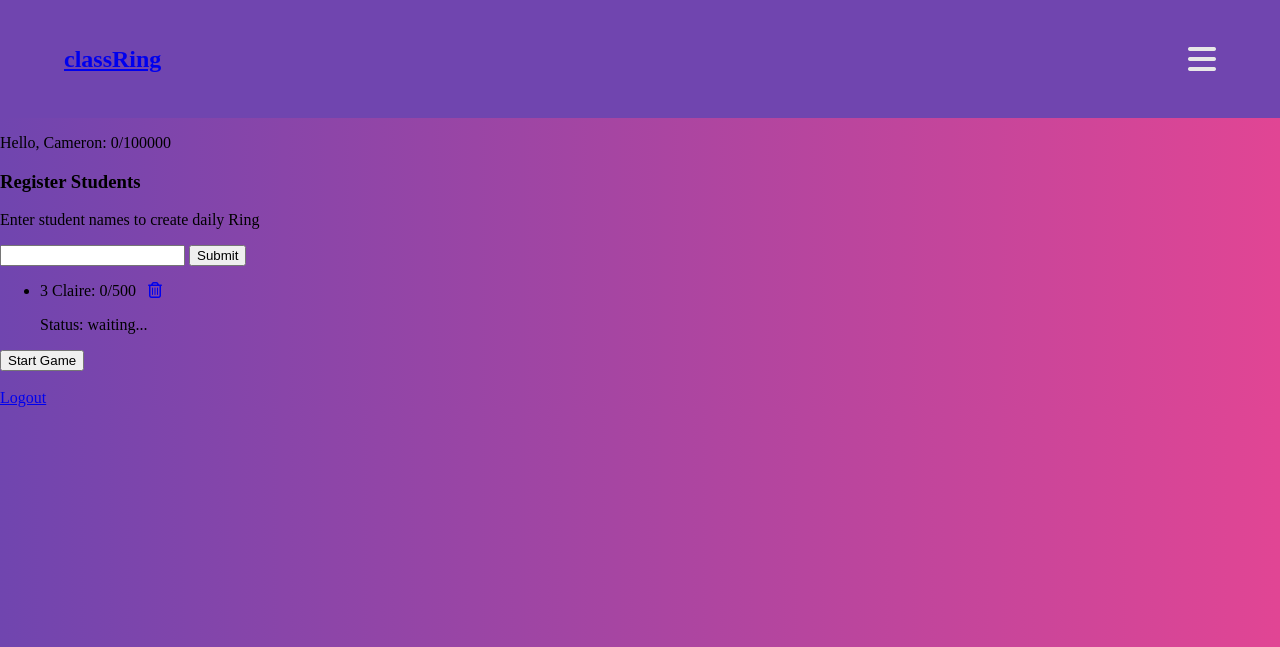
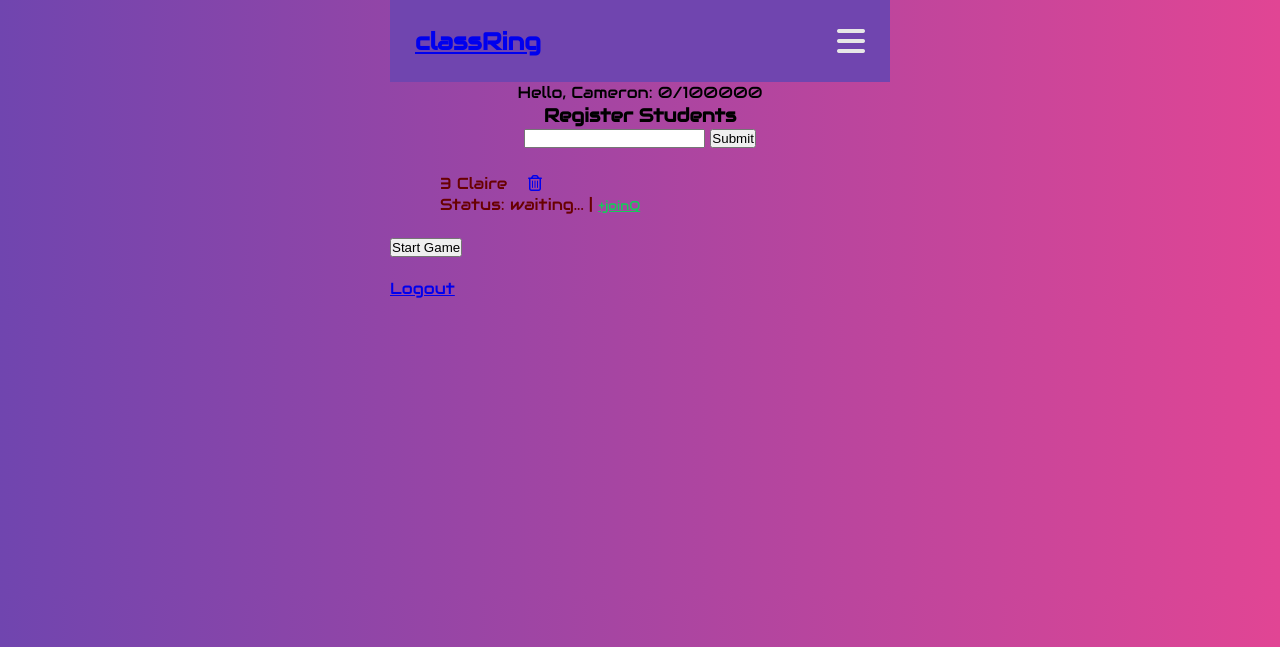
Before and after one commit to lob0scuro/classRing, a Flask app: page /dash in a window 1280 px wide. Shown: the top 647 px of the page. Run offline with Flask 3, Linux system fonts and the light colour scheme; a user stored in the database is signed in; data comes from the database, SQL or seed files in the repository; both versions use the stored data as it was after the commit; some libraries are stand-ins or nearby versions.

Commit message:
still working on dashboard and creating view for updating values in db

```diff
--- a/classRing/main.py
+++ b/classRing/main.py
@@ -61,9 +61,23 @@ def dash():
 @mainBP.route("/platform", methods=('GET', 'POST'))
 @login_required
 def platform():
-    students = Student.query.filter_by(is_active=True).all()
+    students = Student.query.filter(Student.is_active==True, Student.admin_id==current_user.id).all()
     return render_template('platform.html', students=students)
 
+
+#CURRENT TASK
+@mainBP.route('update/<int:sid>/<val>', methods=('GET', 'POST'))
+@login_required
+def update(sid, val):
+    student = Student.query.get(sid)
+    if str(val.lower()) == 'add':
+        student.ring.current_value += 1
+        db.session.commit()
+    elif str(val.lower()) == 'sub':
+        student.ring.current_value = -1
+    else:
+        flash("incorrent url param")
+    return redirect(url_for('.platform'))
 
 
 @mainBP.route("/activate/<int:sid>", methods=('POST', 'GET'))
--- a/classRing/static/style.css
+++ b/classRing/static/style.css
@@ -18,12 +18,17 @@
 
 * {
   box-sizing: border-box;
+  margin: 0;
+  padding: 0;
 }
 
 body {
-  margin: 0;
+  margin: 0 auto;
   padding: 0;
   background-image: linear-gradient(90deg, var(--bgDark), var(--bgLight));
+  font-family: var(--font);
+  min-width: 380px;
+  max-width: 500px;
 }
 
 nav {
@@ -32,11 +37,44 @@ nav {
   display: flex;
   align-items: center;
   justify-content: space-between;
-  padding: 2% 5%;
+  padding: 5%;
 }
 
 nav i {
   font-size: 2rem;
+}
+
+/*UTILS*/
+.go {
+  color: #15cb5b;
+}
+.stop {
+  color: #680000;
+}
+
+.text-small {
+  font-size: 0.8rem;
+}
+
+.btn {
+  color: var(--pure);
+  font-size: 0.8rem;
+  font-weight: 600;
+  border: 1px solid var(--pure);
+  border-radius: 50%;
+  background-color: var(--textDark);
+  padding: 5px;
+  text-decoration: none;
+}
+
+.btn-go {
+  background-color: #15cb5b;
+}
+.btn-stop {
+  background-color: #680000;
+}
+.del-button {
+  padding: 2px 4px;
 }
 
 /* index.html form styles */
@@ -50,3 +88,84 @@ form#studentRegistration {
   background-color: var(--bgLight);
   padding: 15% 5%;
 }
+
+/*dash.html*/
+.greeting-block {
+  text-align: center;
+}
+
+form#register-student-form {
+  text-align: center;
+  margin-bottom: 25px;
+}
+
+ul#student-queue {
+  text-align: center;
+  width: 80%;
+  margin: 0 auto;
+  list-style: none;
+}
+
+ul#student-queue li {
+  text-align: start;
+  width: 100%;
+}
+
+
+
+
+/*platform.html*/
+
+.rings {
+  text-align: center;
+  margin: 5% auto 0 auto;
+}
+
+.rings > .ring {
+  background-image: linear-gradient(90deg, var(--bgLight), var(--bgDark));
+  width: 350px;
+  margin: 0 auto 15px auto;
+  padding: 2%;
+  border: 1px solid var(--pure);
+}
+
+.rings > .ring > .circle {
+  width: 300px;
+  height: 300px;
+  font-size: 1.5rem;
+  border: 2px solid var(--pure);
+  border-radius: 50%;
+  text-align: center;
+  padding-top: 50%;
+  margin: 15px auto 15px auto;
+}
+
+
+.rings > .ring > .user-block {
+  color: var(--pure);
+  line-height: 2;
+}
+
+.rings > .ring > .user-block > strong {
+  font-size: 2.2rem;
+  text-decoration: underline;
+  text-underline-offset: 10px;
+}
+
+.controller-btn {
+  font-weight: 900;
+  width: 80px;
+  height: 40px;
+  color: var(--pure);
+}
+
+.controller-btn.add {
+  background-color: var(--bgLight);
+  border-radius: 0 35px 35px 0;
+}
+.controller-btn.sub {
+  background-color: var(--bgDark);
+  border-radius: 35px 0 0 35px;
+}
+
+/*comment*/
--- a/classRing/templates/base.html
+++ b/classRing/templates/base.html
@@ -11,10 +11,11 @@
     <!--import vuejs-->
     <script src="https://unpkg.com/vue@3/dist/vue.global.js"></script>
     <!--import fontawesome-->
-    <script
-      src="https://kit.fontawesome.com/32fa155dce.js"
-      crossorigin="anonymous"
-    ></script>
+    <script src="https://kit.fontawesome.com/32fa155dce.js" crossorigin="anonymous"></script>
+    <!--import fonts 'google fonts'-->
+    <link rel="preconnect" href="https://fonts.googleapis.com">
+    <link rel="preconnect" href="https://fonts.gstatic.com" crossorigin>
+    <link href="https://fonts.googleapis.com/css2?family=Audiowide&display=swap" rel="stylesheet">
     <title>{% block title %}classRing{% endblock %}</title>
   </head>
   <body>
--- a/classRing/templates/dash.html
+++ b/classRing/templates/dash.html
@@ -1,30 +1,35 @@
 {% extends "base.html" %} {% block title %} {{ current_user.name }}'s
 Dashboard{% endblock %} {% block content %}
-<p>
-  Hello, {{ current_user.name }}: {{ current_user.current_value }}/{{
-  current_user.target_value }}
-</p>
-<h3>Register Students</h3>
-<p>Enter student names to create daily Ring</p>
+<div class="greeting-block">
+  <p>
+    Hello, {{ current_user.name }}: {{ current_user.current_value }}/{{
+    current_user.target_value }}
+  </p>
+  <h3>Register Students</h3>
+</div>
 
-<form method="post">
+<form id="register-student-form" method="post">
   {{ form.csrf_token }} {{ form.name }} {{ form.submit }}
 </form>
 
-<ul>
+<ul id="student-queue">
   {% for student in students %}
-  <li>
-    {{ student.id }} {{ student.name }}: {{ student.ring.current_value }}/{{
-    student.ring.target_value }} &nbsp;&nbsp;<a
-      href="{{ url_for('main.delete', sid=student.id) }}"
-      ><i class="fa-regular fa-trash-can"></i>
-    </a>
+
     {% if student.is_active is sameas true %}
-    <p>Status: active</p>
+    <li class="go student active-student">
+      {{ student.id }} {{ student.name }} &nbsp;&nbsp;
+    <a href="{{ url_for('main.delete', sid=student.id) }}"><i class="fa-regular fa-trash-can"></i></a>
+    <p class="status">Status: active | <a class="stop text-small" href="{{ url_for('main.deactivate', sid=student.id) }}">-remove</a></p>
+
     {% else %}
-    <p>Status: waiting...</p>
+    <li class="stop student inactive-student">
+      {{ student.id }} {{ student.name }} &nbsp;&nbsp;
+    <a href="{{ url_for('main.delete', sid=student.id) }}"><i class="fa-regular fa-trash-can"></i></a>
+    <p class="status">Status: waiting...  | <a class="go text-small" href="{{ url_for('main.activate', sid=student.id) }}">+joinQ</a></p>
+
     {% endif %}
   </li>
+  <br />
   {% endfor %}
 </ul>
 
```
Also changed, not shown: classRing/templates/platform.html (+19 -1 lines), instance/classRing.db.
